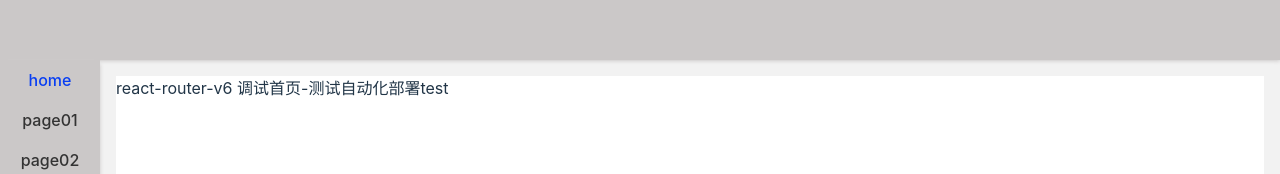
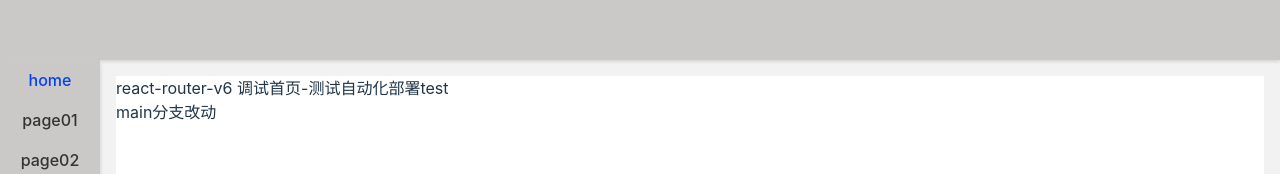
Before and after one commit to chenwenchao-mr/mytest01, a React (Vite) app: page /admin/home in a window 1280 px wide. Shown: the top 174 px of the page. Built offline with nearby package versions, Linux system fonts and the light colour scheme.

Commit message:
feat: 测试改动

```diff
--- a/src/pages/home/index.jsx
+++ b/src/pages/home/index.jsx
@@ -2,7 +2,12 @@ import { memo, forwardRef } from "react";
 
 const Index = memo(
   forwardRef(() => {
-    return <div>react-router-v6 调试首页-测试自动化部署test</div>;
+    return (
+      <div>
+        <div>react-router-v6 调试首页-测试自动化部署test</div>
+        <div>main分支改动</div>
+      </div>
+    );
   })
 );
 
```
